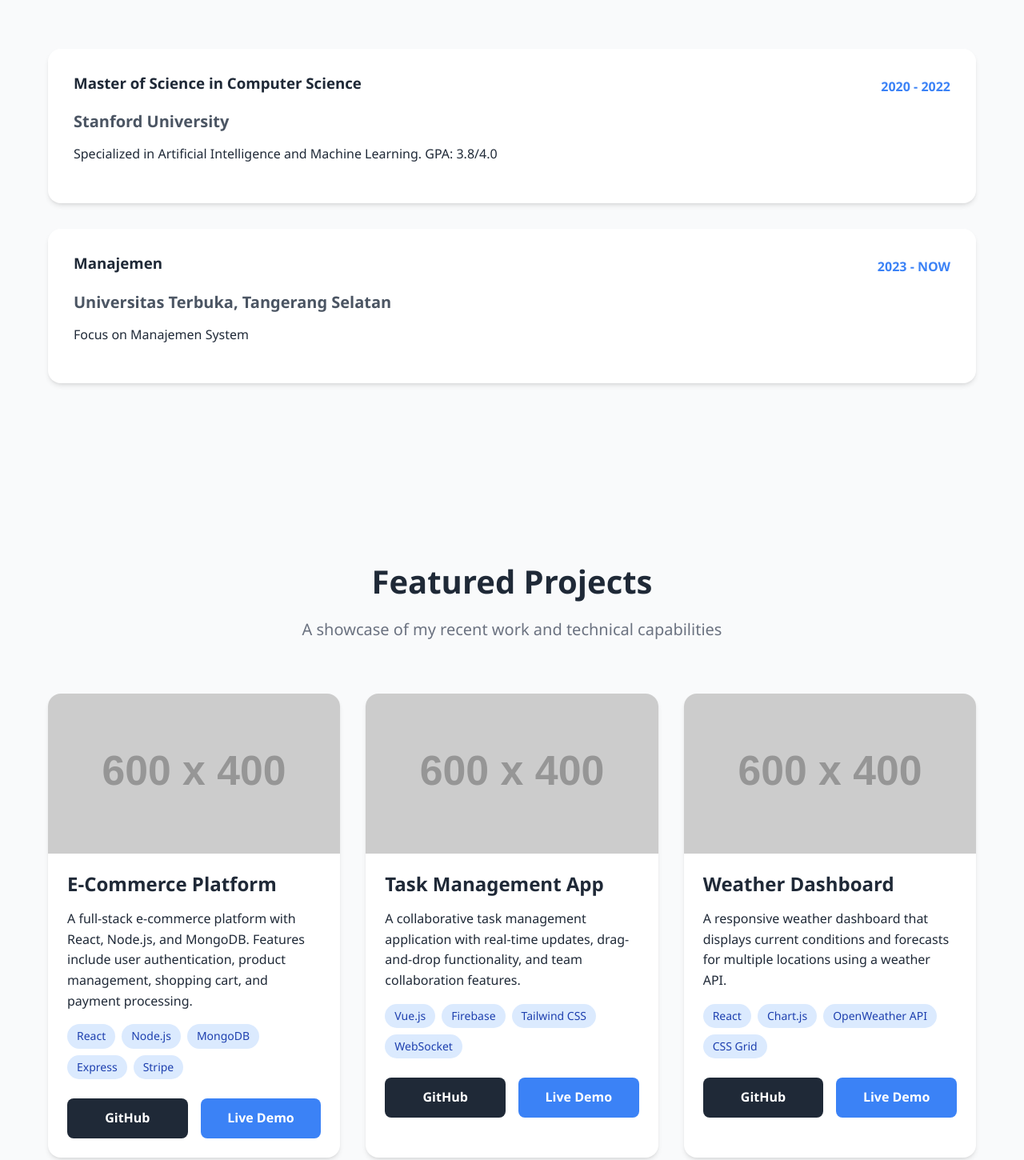
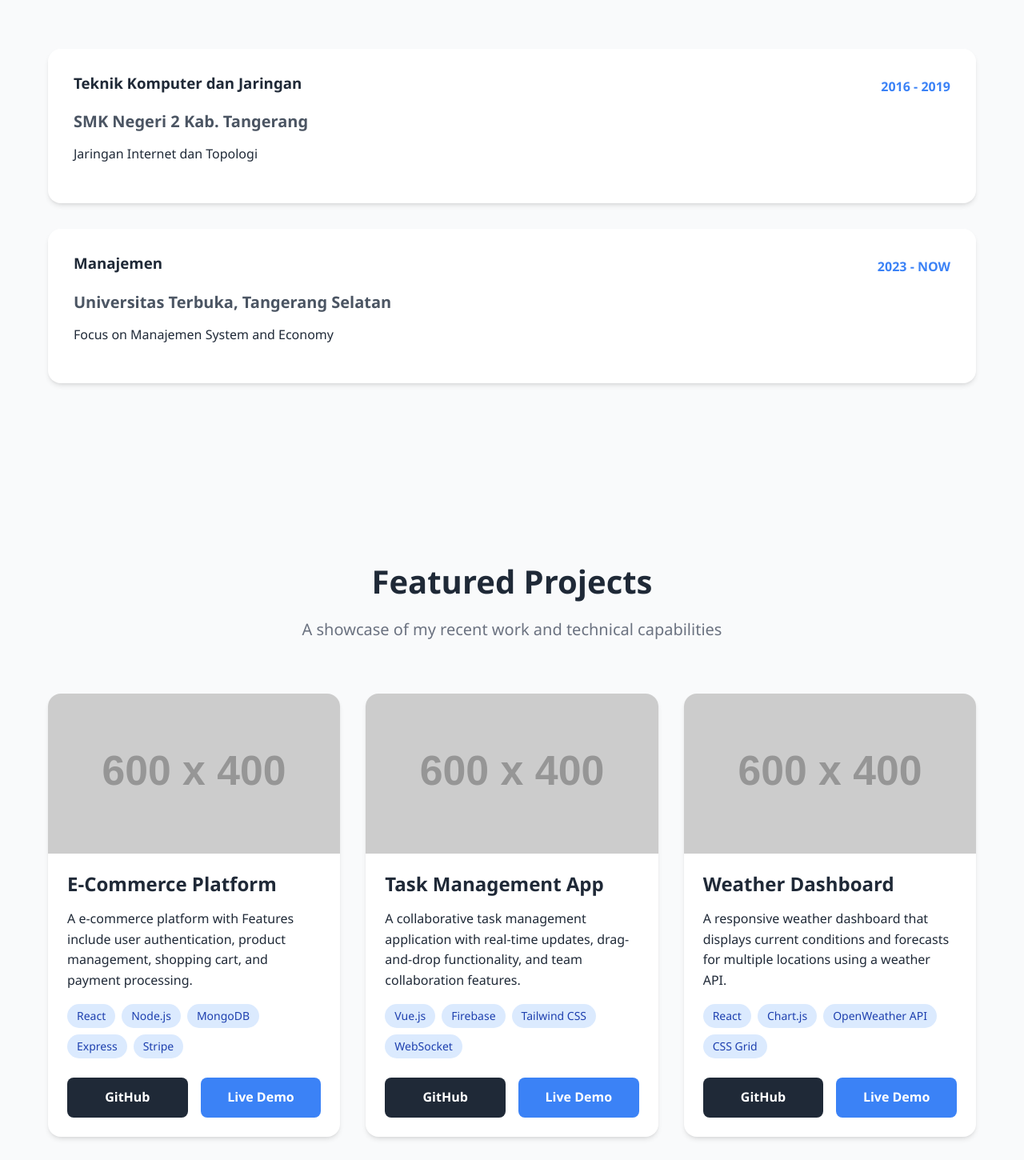
Before and after one commit to yogssss/My-Porto, a plain HTML site: page index.html in a window 1280 px wide. Shown: the part 2671-4121 px from the top of the page at 80% size. Drawn offline with Linux system fonts and the light colour scheme; placeholder pictures from the web are drawn by us.

Commit message:
Update and rename index.html.html to index.html

```diff
--- a/index.html.html
+++ b/index.html
@@ -817,11 +817,11 @@
             <div class="education-list">
                 <div class="education-container">
                     <div class="education-header">
-                        <h3>Master of Science in Computer Science</h3>
-                        <span class="education-year">2020 - 2022</span>
+                        <h3>Teknik Komputer dan Jaringan</h3>
+                        <span class="education-year">2016 - 2019</span>
                     </div>
-                    <h4 class="education-institution">Stanford University</h4>
-                    <p>Specialized in Artificial Intelligence and Machine Learning. GPA: 3.8/4.0</p>
+                    <h4 class="education-institution">SMK Negeri 2 Kab. Tangerang</h4>
+                    <p>Jaringan Internet dan Topologi</p>
                 </div>
                 <div class="education-container">
                     <div class="education-header">
@@ -829,7 +829,7 @@
                         <span class="education-year">2023 - NOW</span>
                     </div>
                     <h4 class="education-institution">Universitas Terbuka, Tangerang Selatan</h4>
-                    <p>Focus on Manajemen System</p>
+                    <p>Focus on Manajemen System and Economy</p>
                 </div>
             </div>
         </div>
@@ -849,7 +849,7 @@
                     </div>
                     <div class="project-content">
                         <h3 class="project-title">E-Commerce Platform</h3>
-                        <p>A full-stack e-commerce platform with React, Node.js, and MongoDB. Features include user authentication, product management, shopping cart, and payment processing.</p>
+                        <p>A e-commerce platform with Features include user authentication, product management, shopping cart, and payment processing.</p>
                         <div class="tech-tags">
                             <span class="tech-tag">React</span>
                             <span class="tech-tag">Node.js</span>
@@ -858,8 +858,8 @@
                             <span class="tech-tag">Stripe</span>
                         </div>
                         <div class="project-links">
-                            <a href="#" class="project-link github-link">GitHub</a>
-                            <a href="#" class="project-link demo-link">Live Demo</a>
+                            <a href="https://github.com/yogssss" class="project-link github-link">GitHub</a>
+                            <a href="http://wa.me/6281285782221" class="project-link demo-link">Live Demo</a>
                         </div>
                     </div>
                 </div>
```
